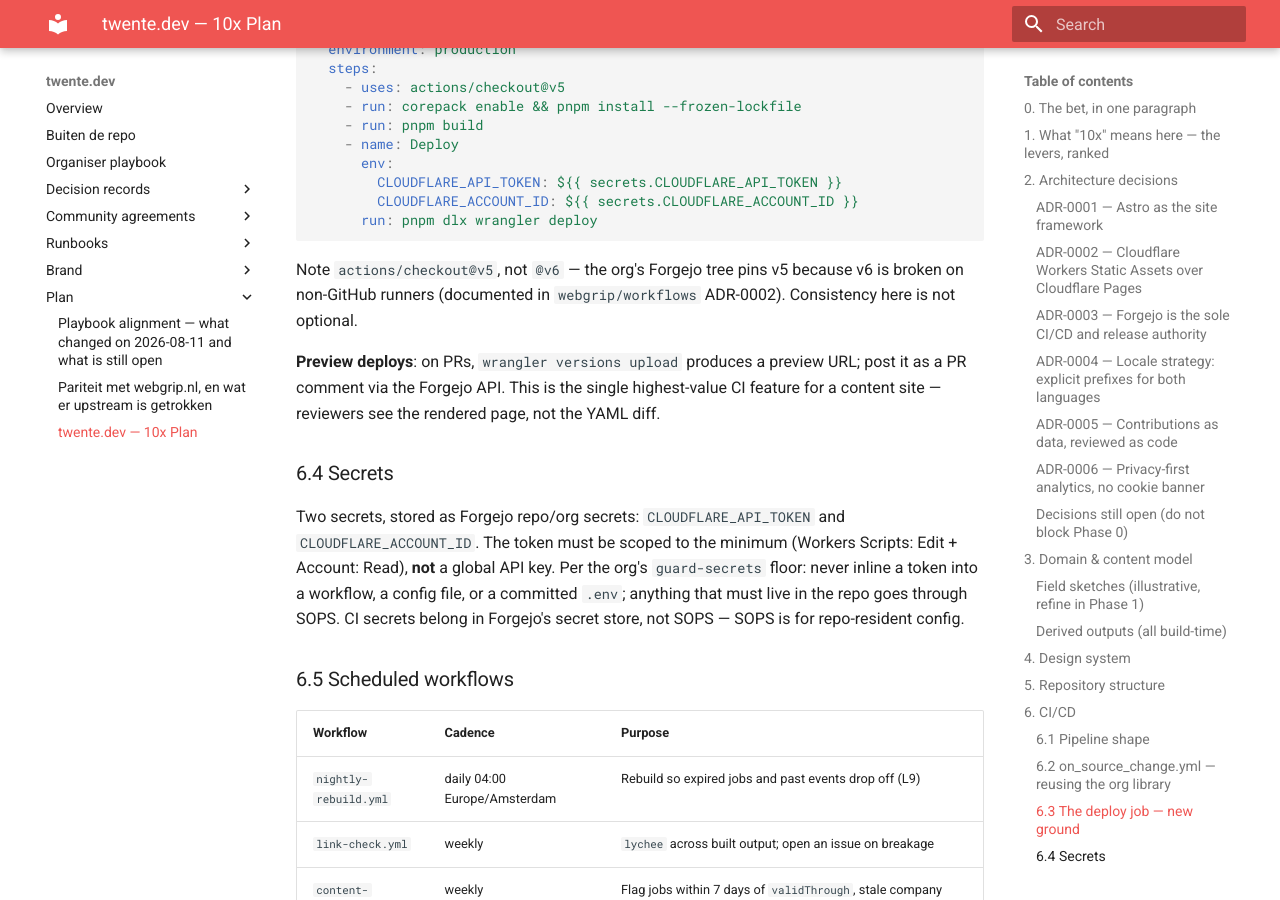
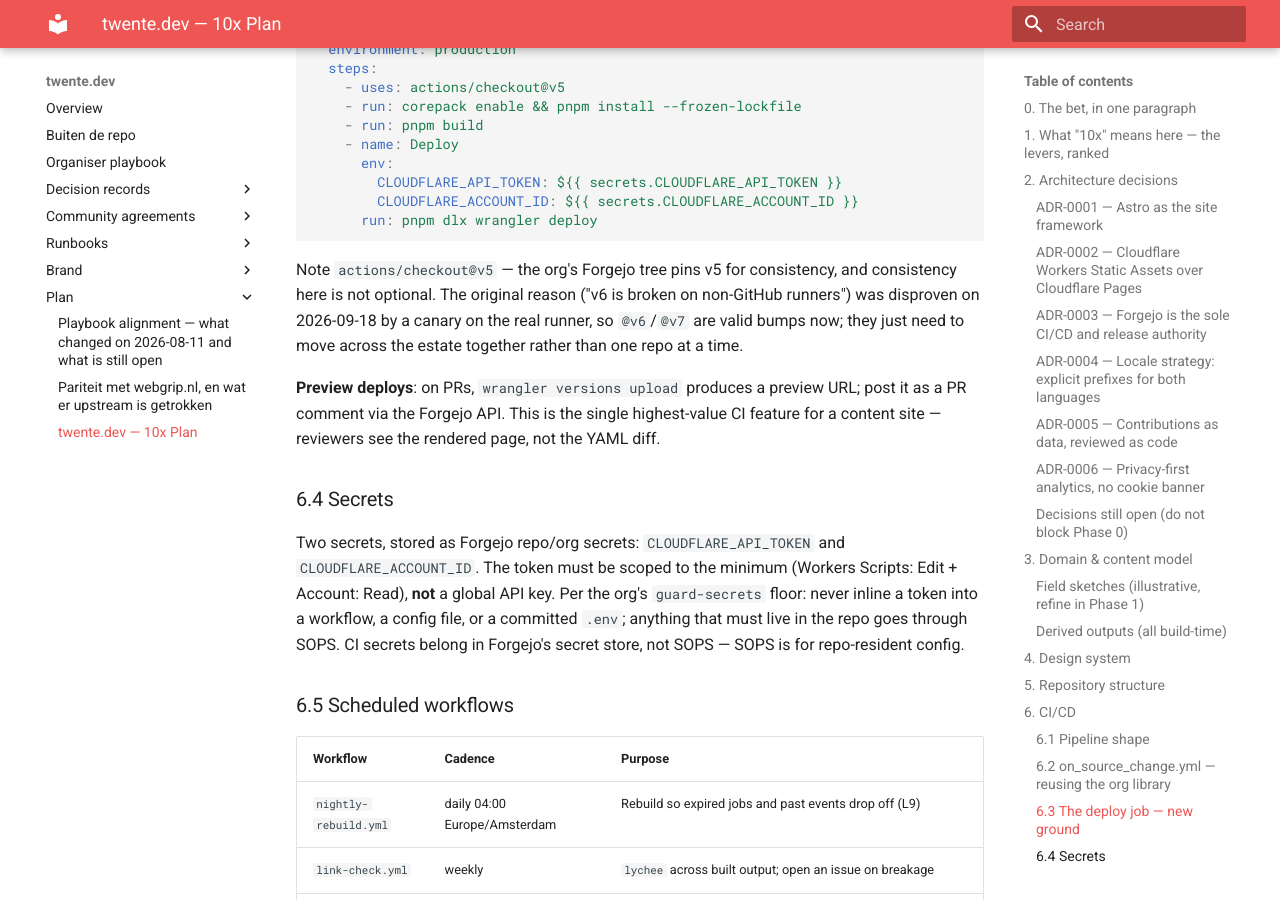
Before and after one commit to webgrip/twente.dev, an MkDocs documentation site: the page built from docs/plan/10x-plan.md, in a window 1280 px wide and 900 px high, scrolled down 8249 px. Built offline with MkDocs 1.6.1 and Material for MkDocs 9.7.7, drawn with Linux system fonts in a browser that asks for light colours.

Commit message:
docs: de @v6-claim in ADR 0003 en het 10x-plan is weerlegd
De canary in homelab-cluster (run 1710) draait checkout v6 en v7 en setup-node
v5, v6 en v7 op de echte Forgejo-runner; alles slaagt. De ADR-body blijft staan
zoals besloten met een gedateerde regel in de revision log — de beslissing zelf
hing niet van die claim af. Het planbestand is wel herschreven: dat beschrijft
wat we nu doen, niet wat we ooit besloten.

Co-Authored-By: Claude Opus 5 (1M context) <noreply@anthropic.com>

````diff
--- a/docs/plan/10x-plan.md
+++ b/docs/plan/10x-plan.md
@@ -266,7 +266,7 @@ deploy-production:
       run: pnpm dlx wrangler deploy
 ```
 
-Note `actions/checkout@v5`, not `@v6` — the org's Forgejo tree pins v5 because v6 is broken on non-GitHub runners (documented in `webgrip/workflows` ADR-0002). Consistency here is not optional.
+Note `actions/checkout@v5` — the org's Forgejo tree pins v5 for consistency, and consistency here is not optional. The original reason ("v6 is broken on non-GitHub runners") was disproven on 2026-09-18 by a canary on the real runner, so `@v6`/`@v7` are valid bumps now; they just need to move across the estate together rather than one repo at a time.
 
 **Preview deploys**: on PRs, `wrangler versions upload` produces a preview URL; post it as a PR comment via the Forgejo API. This is the single highest-value CI feature for a content site — reviewers see the rendered page, not the YAML diff.
 
````
Also changed, not shown: docs/adrs/0003-forgejo-as-ci-and-release-authority.md (+4 -3 lines).
